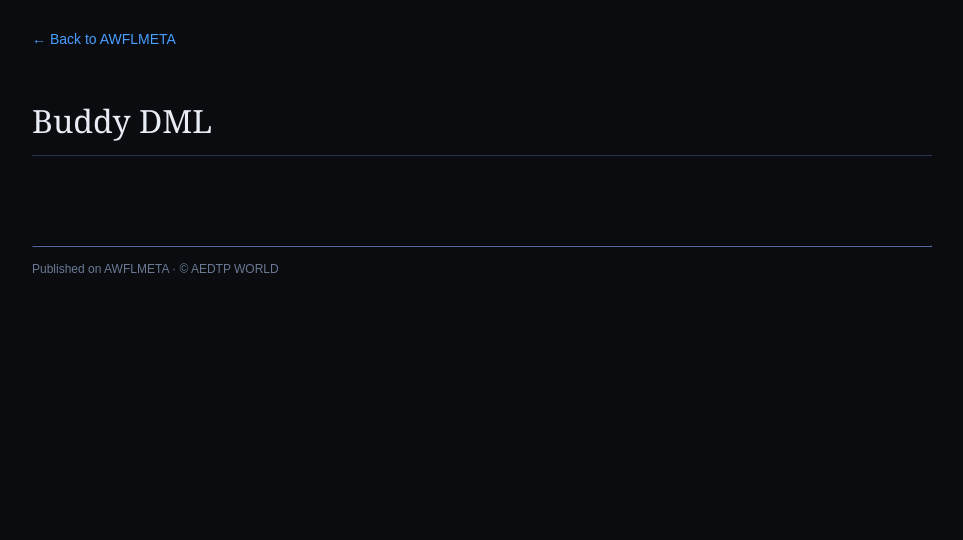
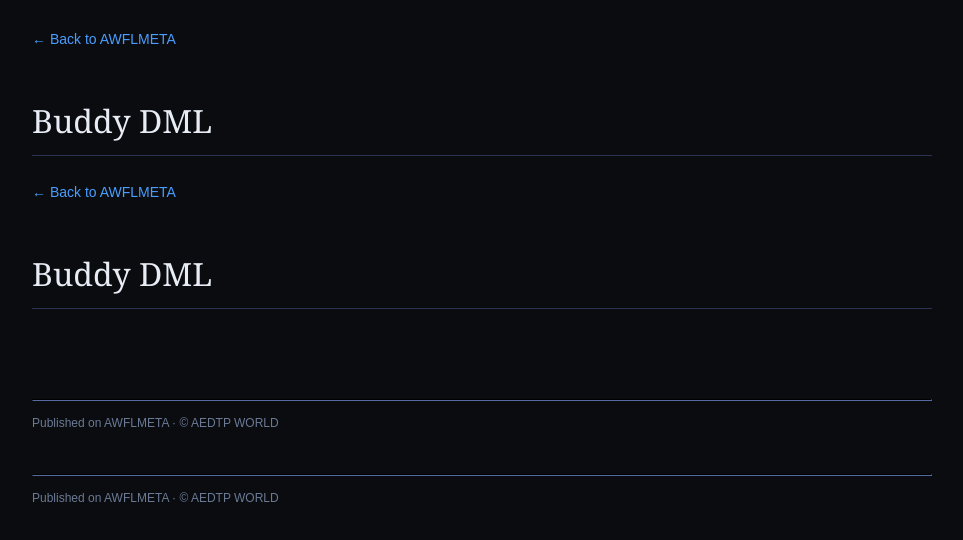
Before and after one commit to aedtpworldawfl/wiki, a plain HTML site: page awfl/wiki/Buddy_DML.html in a window 1280 px wide. Shown: the whole page, without its empty margins (158-1121 px from the left). Drawn offline with Linux system fonts and the light colour scheme.

Commit message:
Publish wiki: Buddy_DML

```diff
--- a/awfl/wiki/Buddy_DML.html
+++ b/awfl/wiki/Buddy_DML.html
@@ -19,7 +19,11 @@
 <body>
 <a class="back" href="https://aedtpworldawfl.github.io/wiki/#Buddy_DML">← Back to AWFLMETA</a>
 <h1>Buddy DML</h1>
+<a class="back" href="https://aedtpworldawfl.github.io/wiki/#Buddy_DML">← Back to AWFLMETA</a>
+<h1>Buddy DML</h1>
 <p style="color:var(--text3);font-style:italic"><br></p>
+<hr style="margin-top:40px;border-color:#2a3450">
+<p style="font-size:12px;color:#6b7a95;font-family:sans-serif">Published on AWFLMETA · © AEDTP WORLD</p>
 <hr style="margin-top:40px;border-color:#2a3450">
 <p style="font-size:12px;color:#6b7a95;font-family:sans-serif">Published on AWFLMETA · © AEDTP WORLD</p>
 </body>
```
